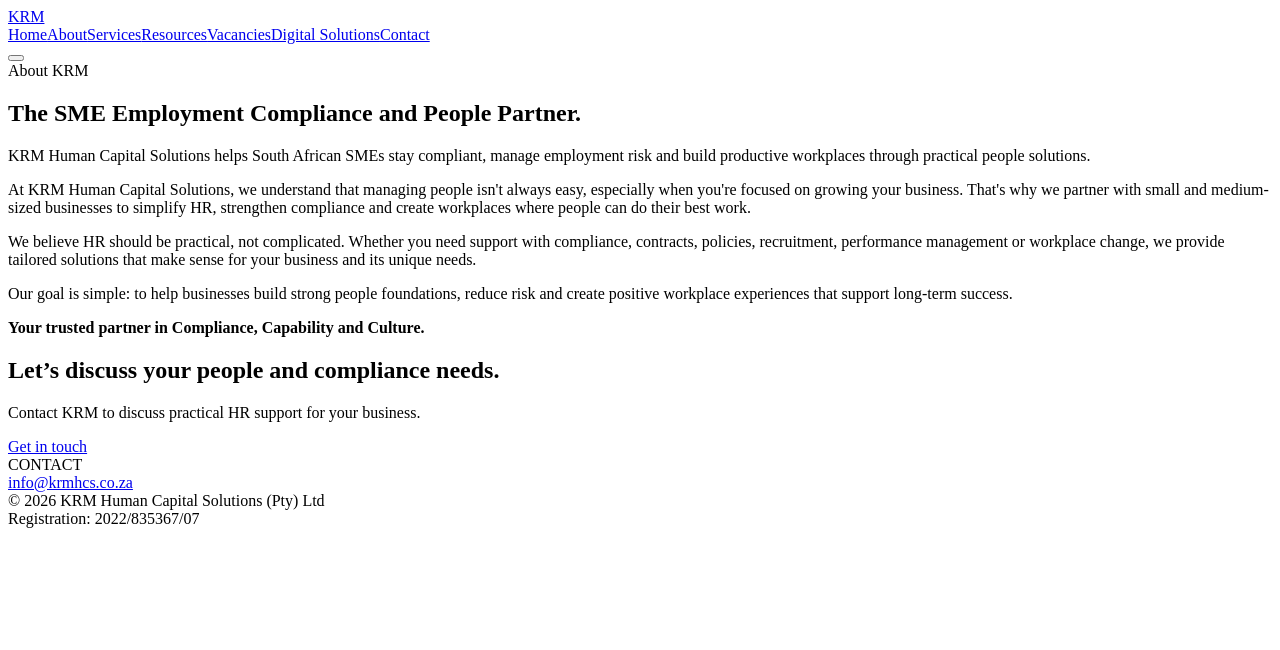
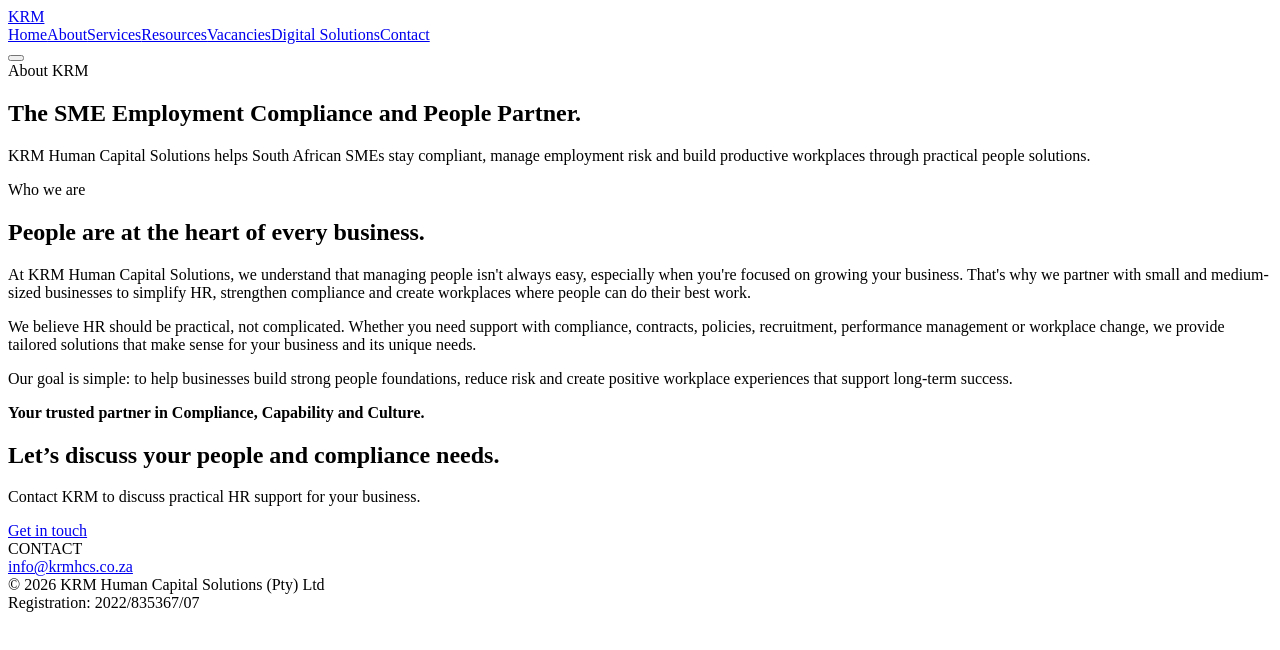
Before and after one commit to UnarineL/krm_website, a React (Vite) app: page /legacy in a window 1280 px wide. Shown: the top 650 px of the page. Built offline with nearby package versions, Linux system fonts and the light colour scheme; the HTML template or start-up script is replaced by a standard one.

Commit message:
Improve About section editorial layout

```diff
--- a/src/pages.jsx
+++ b/src/pages.jsx
@@ -145,11 +145,17 @@
         title="The SME Employment Compliance and People Partner."
         text="KRM Human Capital Solutions helps South African SMEs stay compliant, manage employment risk and build productive workplaces through practical people solutions."
       />
-      <section className="content section-pad narrow-copy">
-        <p>At KRM Human Capital Solutions, we understand that managing people isn't always easy, especially when you're focused on growing your business. That's why we partner with small and medium-sized businesses to simplify HR, strengthen compliance and create workplaces where people can do their best work.</p>
-        <p>We believe HR should be practical, not complicated. Whether you need support with compliance, contracts, policies, recruitment, performance management or workplace change, we provide tailored solutions that make sense for your business and its unique needs.</p>
-        <p>Our goal is simple: to help businesses build strong people foundations, reduce risk and create positive workplace experiences that support long-term success.</p>
-        <p><strong>Your trusted partner in Compliance, Capability and Culture.</strong></p>
+      <section className="content section-pad about-story">
+        <div className="about-story-heading">
+          <span className="eyebrow">Who we are</span>
+          <h2 className="serif">People are at the heart of every business.</h2>
+        </div>
+        <div className="about-story-copy">
+          <p>At KRM Human Capital Solutions, we understand that managing people isn't always easy, especially when you're focused on growing your business. That's why we partner with small and medium-sized businesses to simplify HR, strengthen compliance and create workplaces where people can do their best work.</p>
+          <p>We believe HR should be practical, not complicated. Whether you need support with compliance, contracts, policies, recruitment, performance management or workplace change, we provide tailored solutions that make sense for your business and its unique needs.</p>
+          <p>Our goal is simple: to help businesses build strong people foundations, reduce risk and create positive workplace experiences that support long-term success.</p>
+          <p className="about-story-signoff"><strong>Your trusted partner in Compliance, Capability and Culture.</strong></p>
+        </div>
       </section>
 
       <CTA title="Let’s discuss your people and compliance needs." text="Contact KRM to discuss practical HR support for your business." />
```
